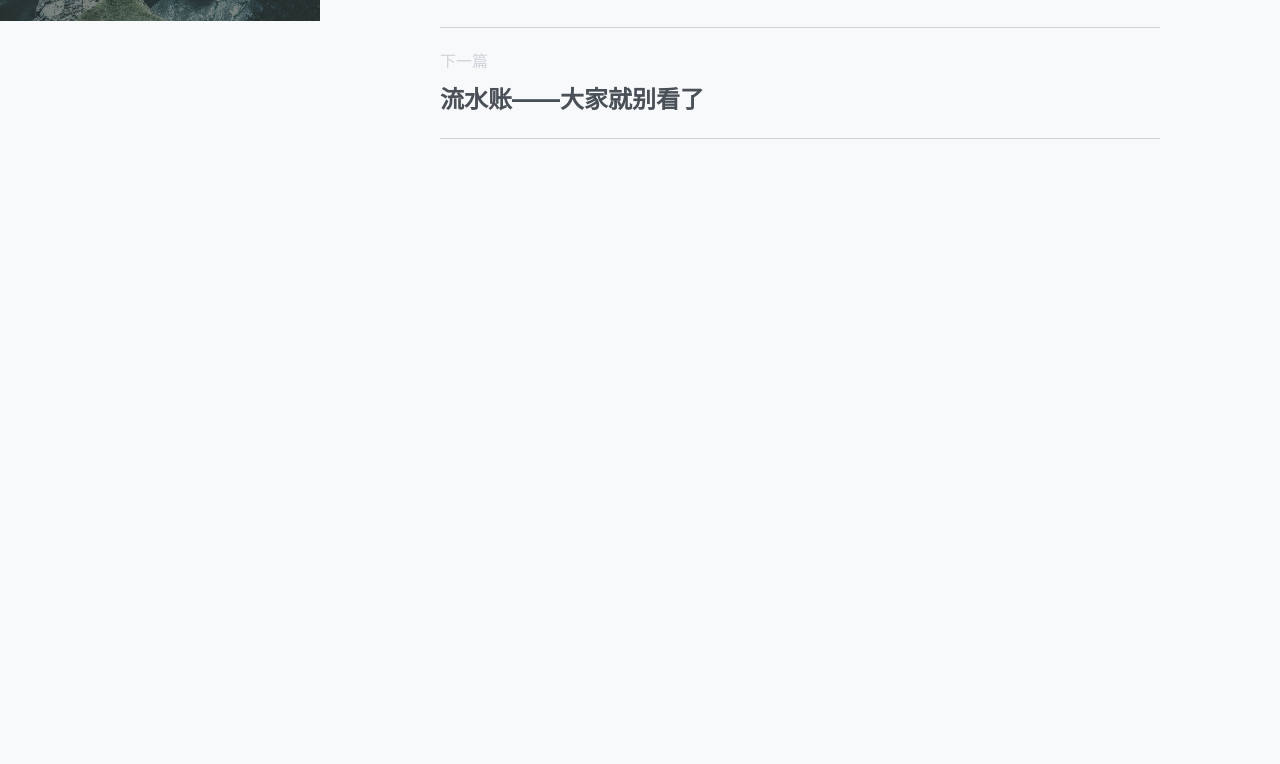
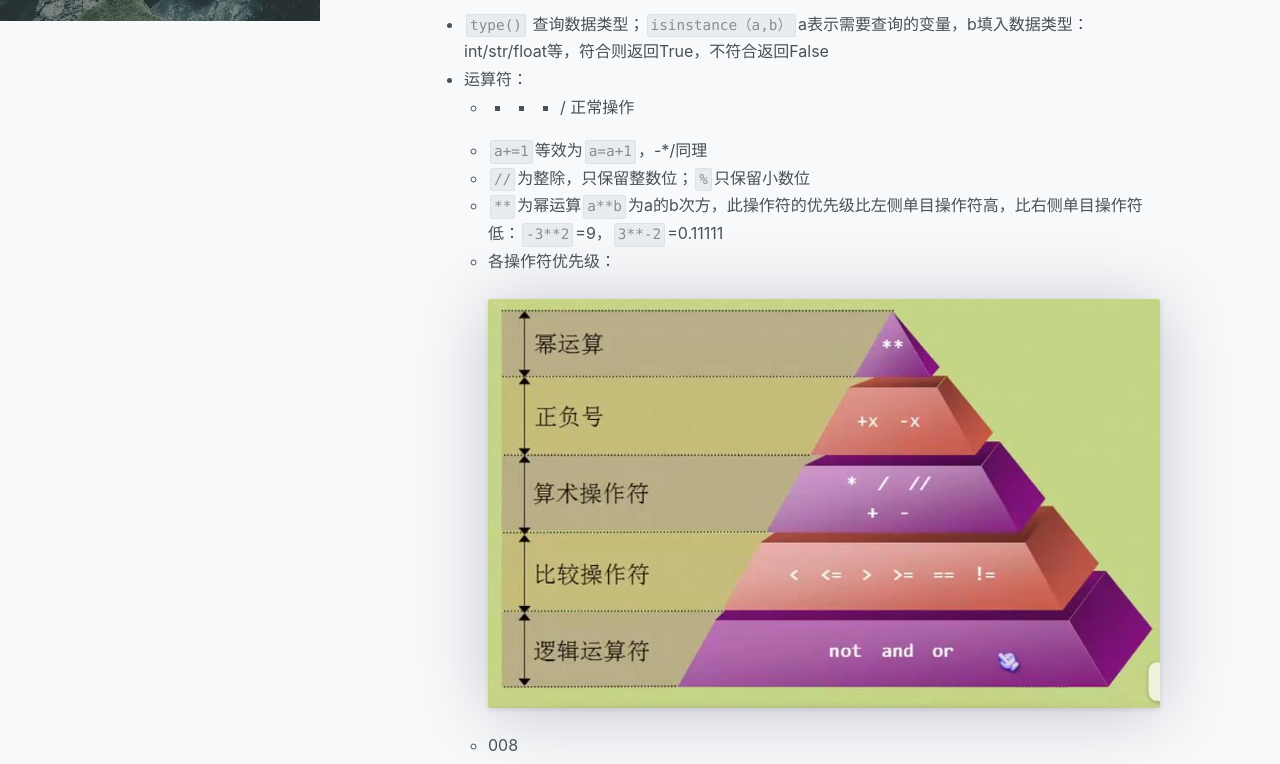
Before and after one commit to younglighting/younglighting.github.io, a plain HTML site: page post/python/index.html in a window 1280 px wide. Shown: the part 779-1543 px from the top of the page. Before the commit the page ends 998 px from the top, so only its background shows below. Drawn offline with nearby package versions, Linux system fonts and the light colour scheme.

Commit message:
update from gridea: 2020-07-06 22:29:21

```diff
--- a/post/python/index.html
+++ b/post/python/index.html
@@ -8,7 +8,7 @@
 <meta name="viewport" content="width=device-width, initial-scale=1, maximum-scale=1, user-scalable=no">
 
 <link rel="stylesheet" href="https://use.fontawesome.com/releases/v5.7.2/css/all.css" integrity="sha384-fnmOCqbTlWIlj8LyTjo7mOUStjsKC4pOpQbqyi7RrhN7udi9RwhKkMHpvLbHG9Sr" crossorigin="anonymous">
-<link rel="shortcut icon" href="https://younglighting.github.io/favicon.ico?v=1594032651691">
+<link rel="shortcut icon" href="https://younglighting.github.io/favicon.ico?v=1594045758258">
 <link rel="stylesheet" href="https://younglighting.github.io/styles/main.css">
 
 
@@ -32,7 +32,7 @@ random模块 文件开头导入模块import random，接着secret=random.randint
   <div class="top-container" data-aos="fade-right">
     <div class="top-header-container">
       <a class="site-title-container" href="https://younglighting.github.io">
-        <img src="https://younglighting.github.io/images/avatar.png?v=1594032651691" class="site-logo">
+        <img src="https://younglighting.github.io/images/avatar.png?v=1594045758258" class="site-logo">
         <h1 class="site-title">Gridea</h1>
       </a>
       <div class="menu-btn" @click="menuVisible = !menuVisible">
@@ -93,7 +93,7 @@ random模块 文件开头导入模块import random，接着secret=random.randint
 
             <div class="post-content" v-pre>
               <ul>
-<li>input（） 先打印括号内内容，等用户输入内容再向下兼容</li>
+<li><code>input（）</code> 先打印括号内内容，等用户输入内容再向下兼容</li>
 <li>引入模块
 <ul>
 <li>random模块 文件开头导入模块<code>import random</code>，接着<code>secret=random.randint(1,10)</code>，引入1-10的随机整数。猜数字游戏代码块为下</li>
@@ -124,6 +124,31 @@ while guess!=secret:
                print(&quot;小了小了&quot;)
 print(&quot;game over&quot;)
 </code></pre>
+<ul>
+<li><code>type()</code> 查询数据类型；<code>isinstance（a,b）</code>a表示需要查询的变量，b填入数据类型：int/str/float等，符合则返回True，不符合返回False</li>
+<li>运算符：
+<ul>
+<li>
+<ul>
+<li>
+<ul>
+<li>
+<ul>
+<li>/ 正常操作</li>
+</ul>
+</li>
+</ul>
+</li>
+</ul>
+</li>
+<li><code>a+=1</code>等效为<code>a=a+1</code>，-*/同理</li>
+<li><code>//</code>为整除，只保留整数位；<code>%</code>只保留小数位</li>
+<li><code>**</code>为幂运算<code>a**b</code>为a的b次方，此操作符的优先级比左侧单目操作符高，比右侧单目操作符低：<code>-3**2</code>=9，<code>3**-2</code>=0.11111</li>
+<li>各操作符优先级：<img src="https://younglighting.github.io/post-images/1594044821566.jpg" alt="" title="操作符优先级" loading="lazy"></li>
+<li>008</li>
+</ul>
+</li>
+</ul>
 
             </div>
 
```
Also changed, not shown: archives/index.html (+2 -2 lines), atom.xml (+27 -2 lines), index.html (+2 -2 lines), post/liu-shui-zhang-da-jia-jiu-bie-kan-liao/index.html (+2 -2 lines), post/zhuo-mian-mei-hua-jiao-cheng-ruan-mei-zhuo-mian-mydesk-win-duan-mei-hua/index.html (+2 -2 lines), tags/index.html (+2 -2 lines), post-images/1594044821566.jpg (added).
